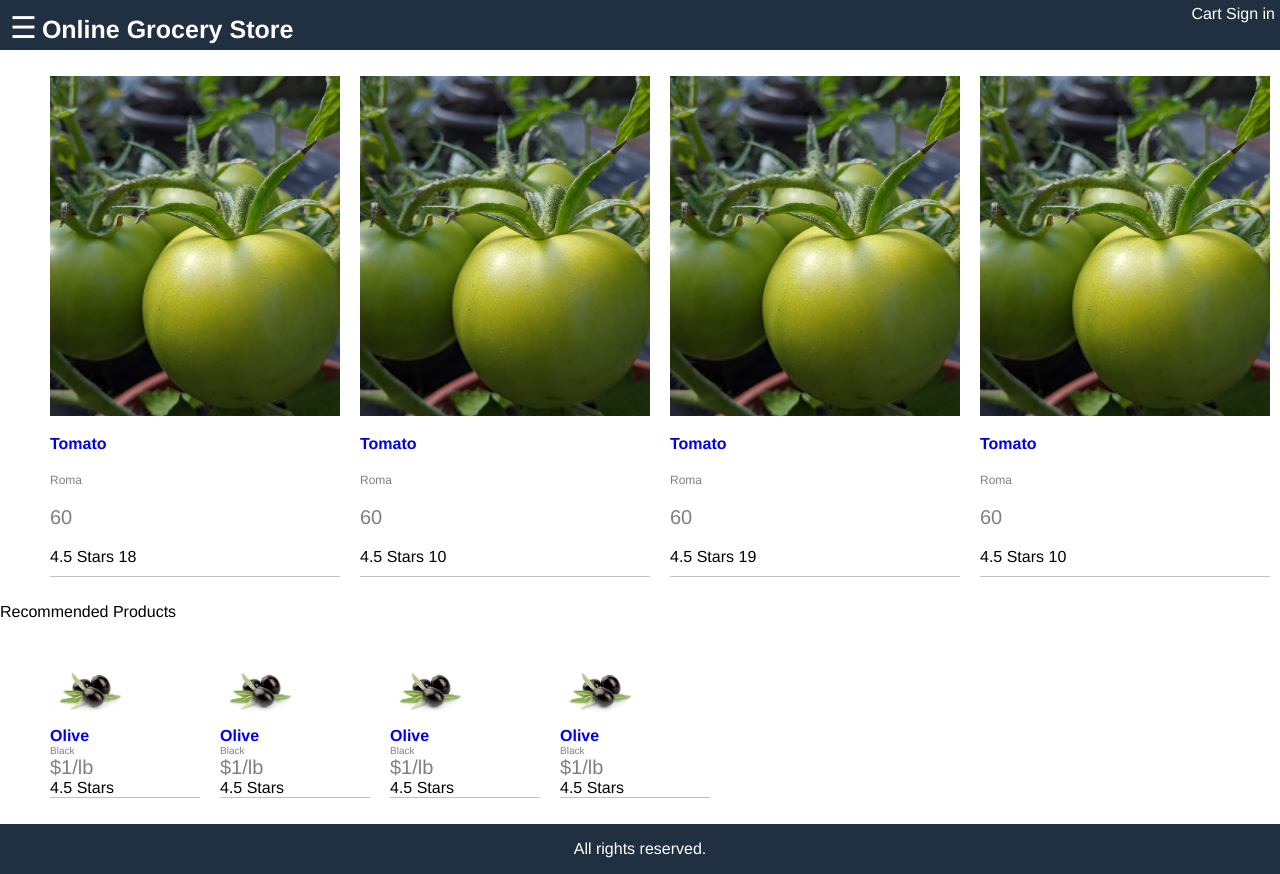
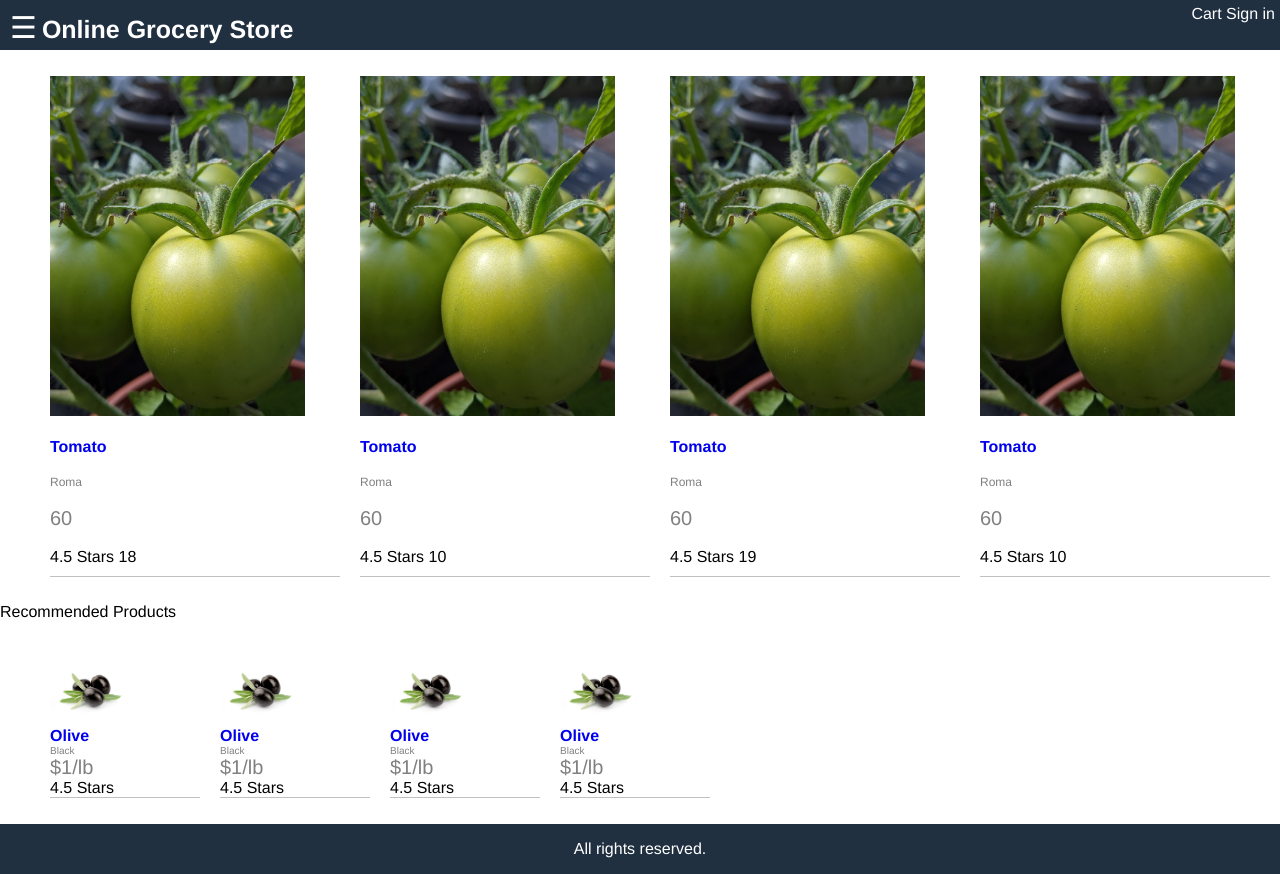
Before and after one commit to mekalyan26/Javascript_Projects, a React (Create React App) app in the folder OnlineGroceryStore/frontend/: page / in a window 1280 px wide. Built offline with nearby package versions, Linux system fonts and the light colour scheme.

Commit message:
make products links clickable

```diff
--- a/OnlineGroceryStore/frontend/src/Screens/HomeScreen.js
+++ b/OnlineGroceryStore/frontend/src/Screens/HomeScreen.js
@@ -8,7 +8,9 @@ function HomeScreen(props) {
       data.products.map(product =>
       <li >
           <div className="product">
-              <img src={product.image} alt="product" className="product-image"/>
+                <Link to={'/product/' + product._id}>
+                    <img src={product.image} alt="product" className="product-image"/>
+                </Link>
               <div className="product-name">
                   <Link to={'/product/' + product._id}>{product.name}</Link>
               </div>
```
